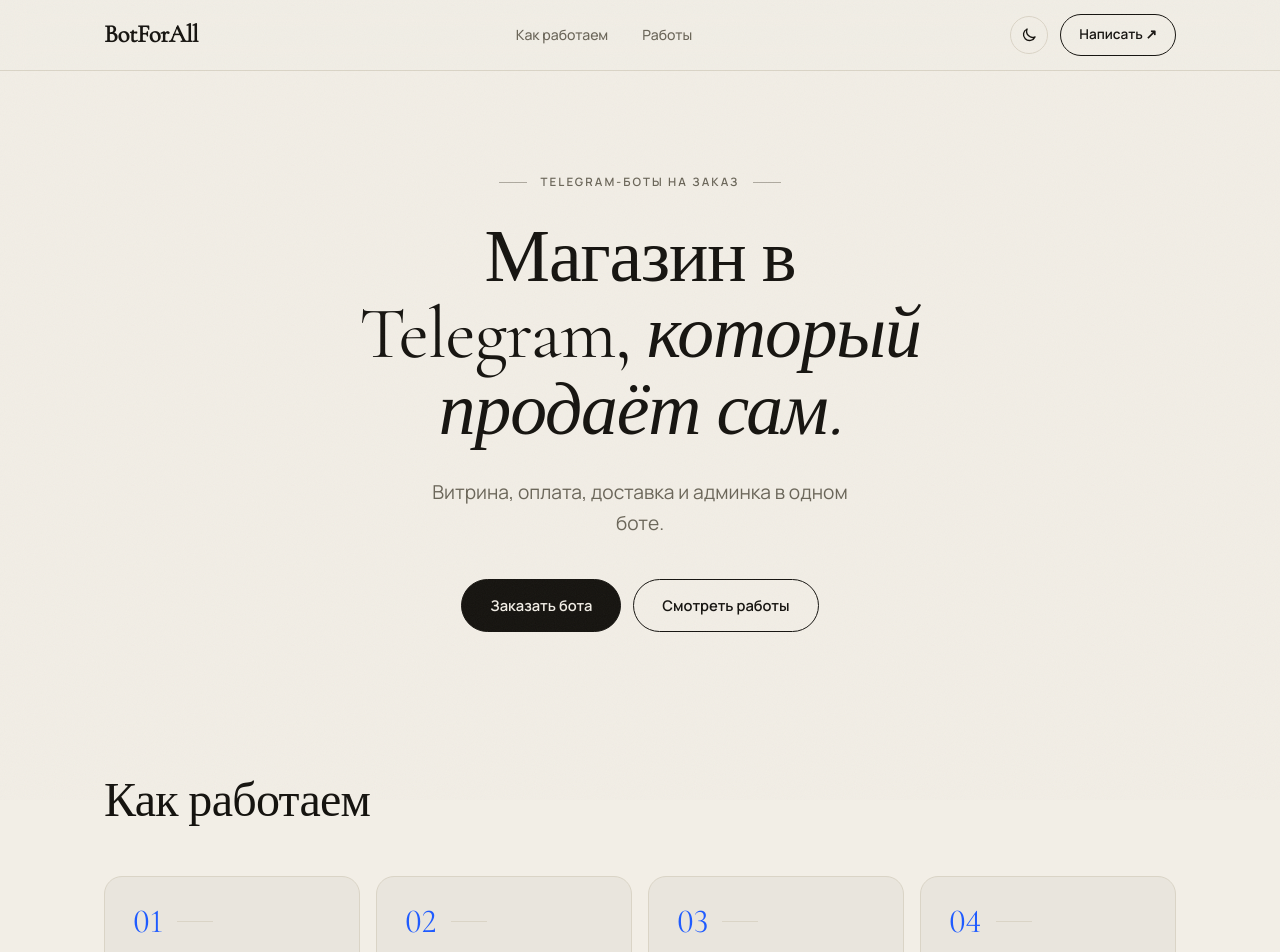
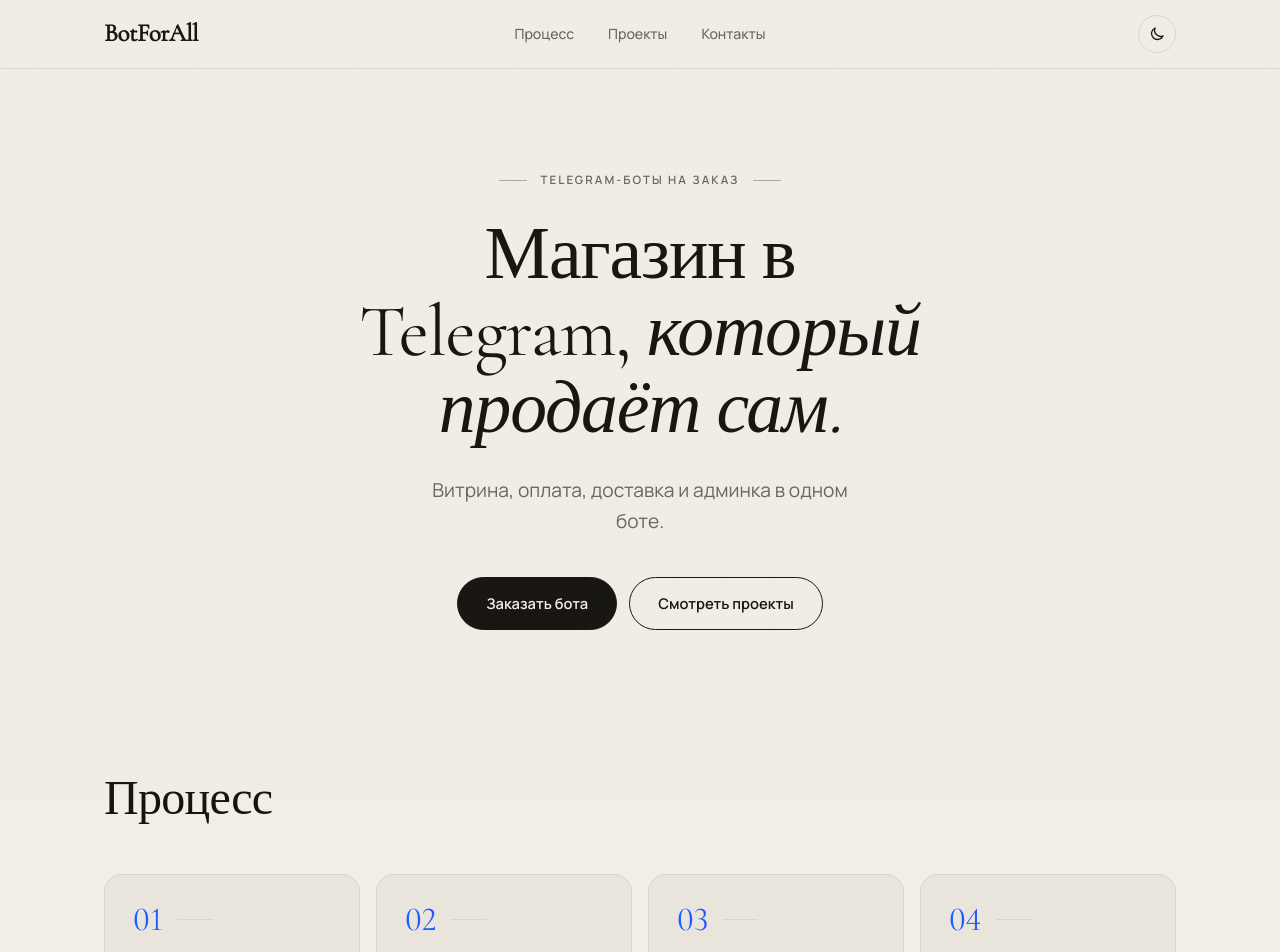
Before and after one commit to zhennyy/botforall, a React (Vite) app: page / in a window 1280 px wide. Shown: the top 952 px of the page. Built offline with nearby package versions, Linux system fonts and the light colour scheme.

Commit message:
Nav and section naming: Процесс, Проекты, Контакты; remove nav CTA

```diff
--- a/src/components/Hero.jsx
+++ b/src/components/Hero.jsx
@@ -11,7 +11,7 @@ export default function Hero() {
         </p>
         <div className="hero-actions rise" style={{ '--d': '320ms' }}>
           <a className="btn btn-solid" href="#contact">Заказать бота</a>
-          <a className="btn btn-line" href="#projects">Смотреть работы</a>
+          <a className="btn btn-line" href="#projects">Смотреть проекты</a>
         </div>
       </div>
     </header>
--- a/src/components/Nav.jsx
+++ b/src/components/Nav.jsx
@@ -6,12 +6,12 @@ export default function Nav() {
       <div className="wrap">
         <a className="brand" href="#top">BotForAll</a>
         <div className="navlinks">
-          <a href="#process">Как работаем</a>
-          <a href="#projects">Работы</a>
+          <a href="#process">Процесс</a>
+          <a href="#projects">Проекты</a>
+          <a href="#contact">Контакты</a>
         </div>
         <div className="nav-right">
           <ThemeToggle />
-          <a className="nav-cta" href="#contact">Написать ↗</a>
         </div>
       </div>
     </nav>
--- a/src/components/Process.jsx
+++ b/src/components/Process.jsx
@@ -21,7 +21,7 @@ export default function Process() {
   return (
     <section id="process">
       <div className="wrap">
-        <h2 className="section-title">Как работаем</h2>
+        <h2 className="section-title">Процесс</h2>
         <Reveal as="ol" className="process">
           {steps.map(([t, d], i) =>
             i === last ? (
--- a/src/components/Projects.jsx
+++ b/src/components/Projects.jsx
@@ -31,7 +31,7 @@ export default function Projects() {
   return (
     <section id="projects">
       <div className="wrap">
-        <h2 className="section-title">Работы</h2>
+        <h2 className="section-title">Проекты</h2>
         <Reveal as="ul" className="works">
           {works.map((w) => (
             <li className="work" key={w.num}>
--- a/src/index.css
+++ b/src/index.css
@@ -54,7 +54,7 @@ section { padding-block: clamp(48px, 6.5vw, 84px); }
 /* ---------- nav ---------- */
 nav { position: sticky; top: 0; z-index: 40; background: color-mix(in srgb, var(--paper) 86%, transparent); backdrop-filter: blur(12px); border-bottom: 1px solid var(--line); }
 nav .wrap { display: flex; align-items: center; justify-content: space-between; gap: 16px; padding-block: 14px; }
-.brand { font-size: 1.55rem; font-weight: 600; }
+.brand { font-size: 1.55rem; font-weight: 600; min-width: 96px; }
 .navlinks { display: flex; gap: 34px; font-size: .88rem; font-weight: 500; color: var(--soft); }
 .navlinks a { position: relative; padding-block: 4px; transition: color .2s; }
 .navlinks a::after { content: ''; position: absolute; left: 0; right: 0; bottom: 0; height: 1px; background: var(--accent); transform: scaleX(0); transform-origin: left; transition: transform .4s var(--ease); }
@@ -64,7 +64,7 @@ nav .wrap { display: flex; align-items: center; justify-content: space-between;
 .nav-cta:hover, .nav-cta:focus-visible { border-color: var(--accent); color: var(--accent); box-shadow: var(--neon); outline: 0; }
 .nav-cta:active { box-shadow: 0 0 0 1px var(--accent), 0 0 30px 2px var(--glow); }
 
-.nav-right { display: flex; align-items: center; gap: 12px; }
+.nav-right { display: flex; align-items: center; gap: 12px; min-width: 96px; justify-content: flex-end; }
 .theme-toggle { display: grid; place-items: center; width: 38px; height: 38px; border-radius: 50%; border: 1px solid var(--line); background: transparent; color: var(--ink); cursor: pointer; transition: border-color .3s, color .3s, box-shadow .4s var(--ease), transform .3s var(--ease); }
 .theme-toggle:hover, .theme-toggle:focus-visible { border-color: var(--accent); color: var(--accent); box-shadow: var(--neon); outline: 0; }
 .theme-toggle:active { transform: scale(.94); }
```
